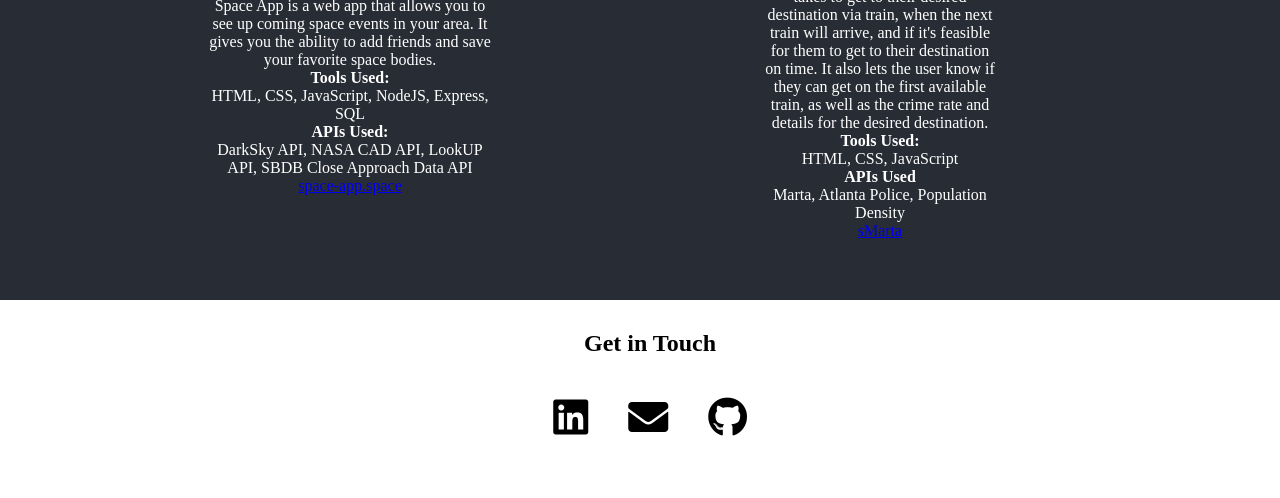
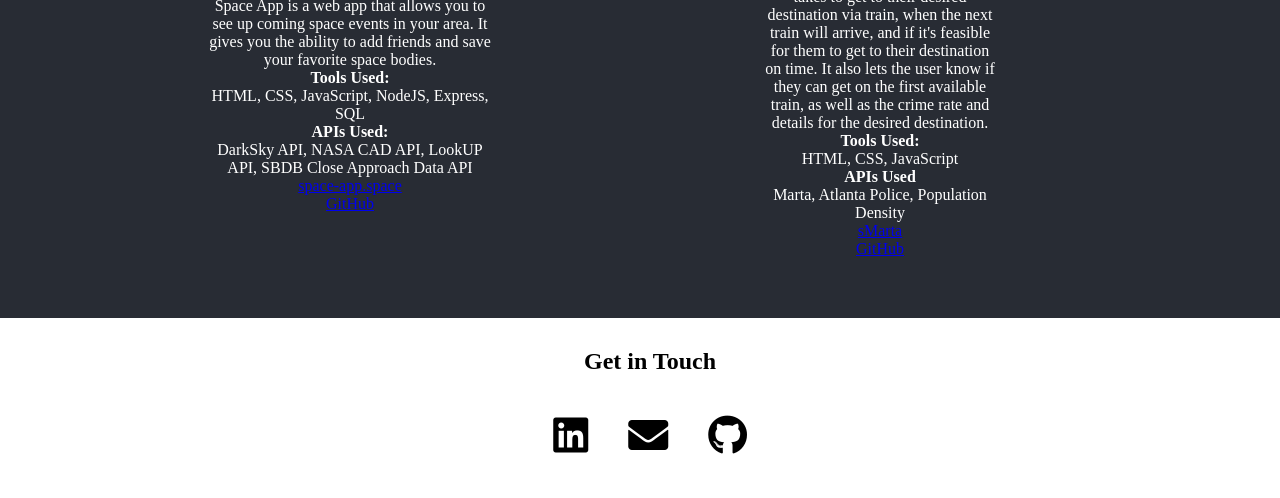
Before and after one commit to harriswill22/Portfolio, a plain HTML site: page index.html in a window 1280 px wide. Shown: the part 2742-3240 px from the top of the page. Drawn offline with Linux system fonts and the light colour scheme.

Commit message:
adds github for projects

```diff
--- a/index.html
+++ b/index.html
@@ -116,6 +116,7 @@
                 <h4>APIs Used:</h4>
                 <p>DarkSky API, NASA CAD API, LookUP API, SBDB Close Approach Data API </p>
                 <a href="http://space-app.space">space-app.space</a>
+                <a href="https://github.com/harriswill22/space-app">GitHub</a>
             </div>
             <div class="sMarta">
                 <video width="480" height="360" controls>
@@ -133,6 +134,7 @@
                 <h4>APIs Used</h4>
                 <p>Marta, Atlanta Police, Population Density</p>
                 <a href="http://ec2-18-191-158-124.us-east-2.compute.amazonaws.com/">sMarta</a>
+                <a href="https://github.com/harriswill22/sMARTA">GitHub</a>
 
             </div>
         </div>
```
